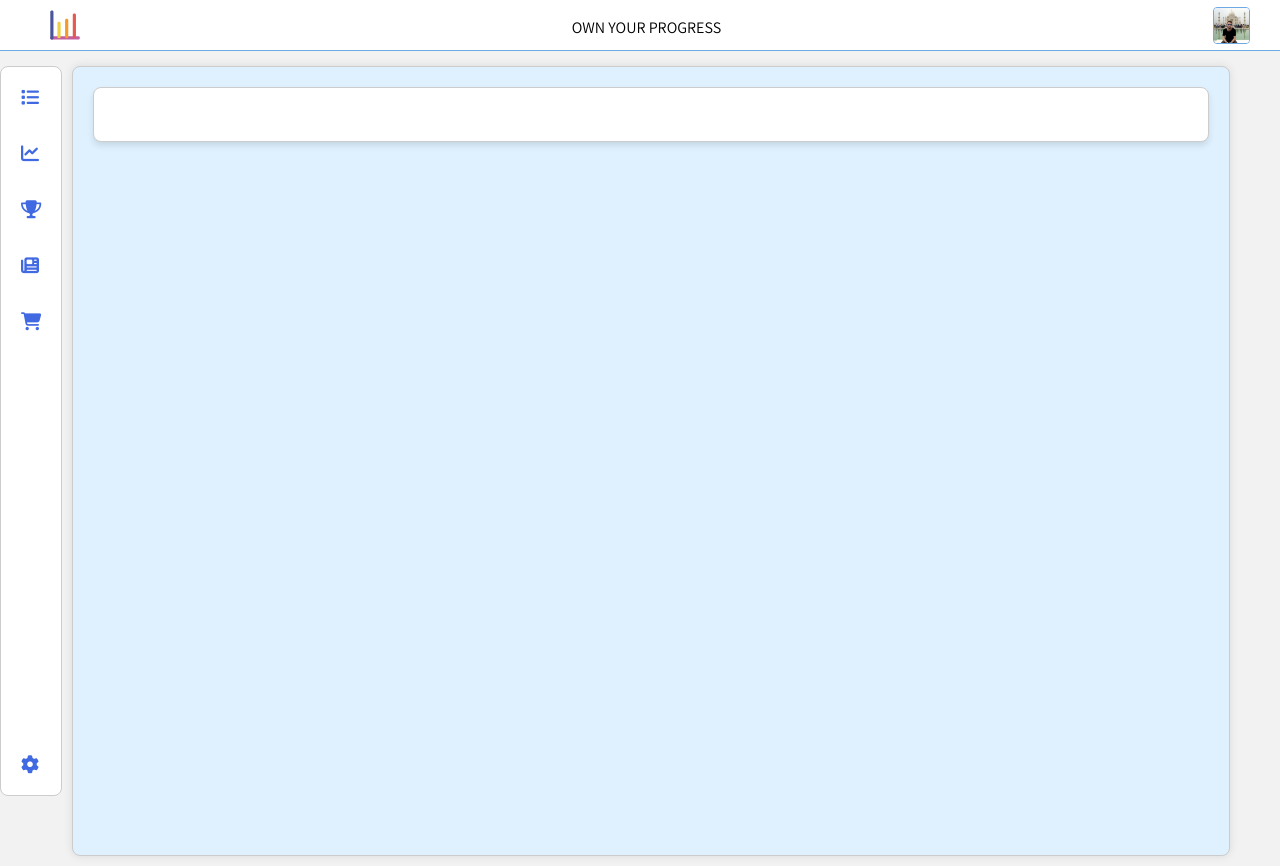
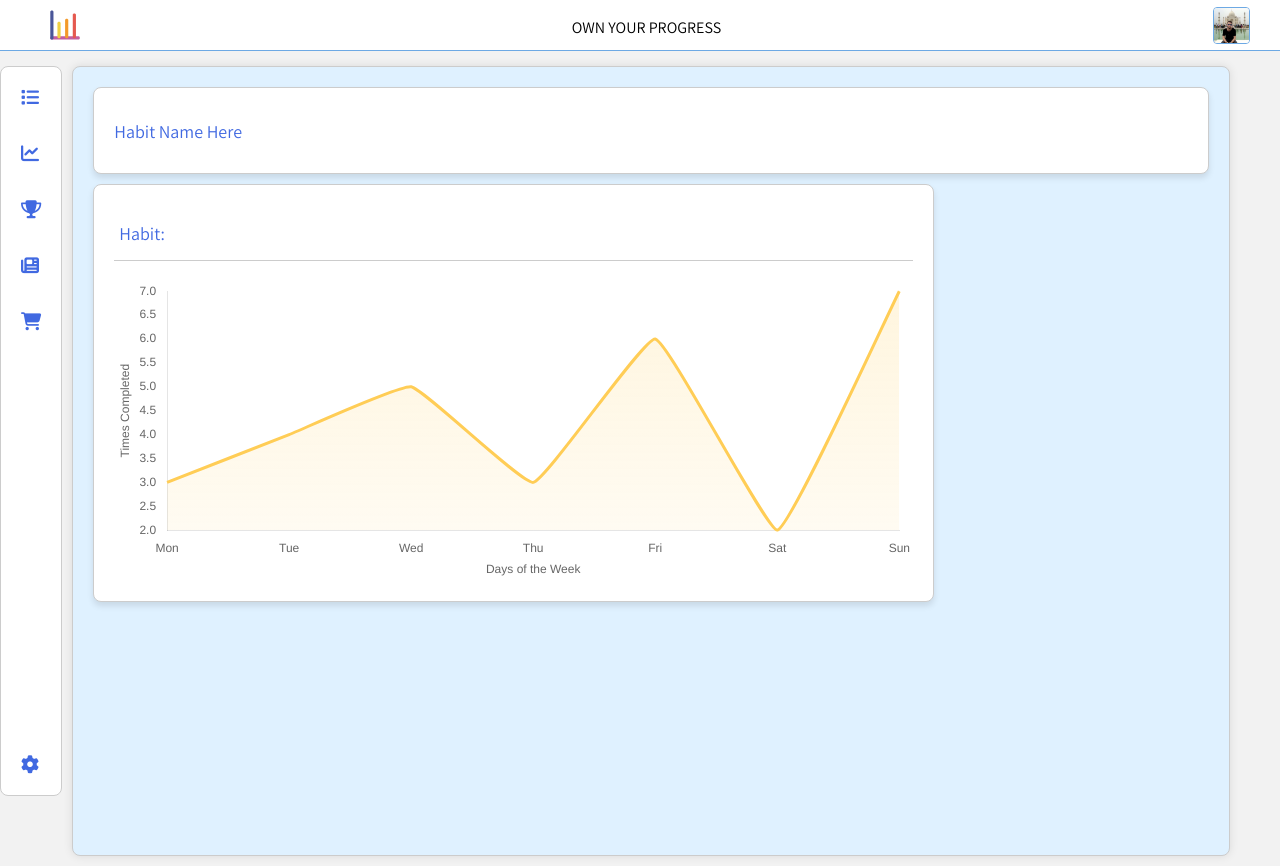
Before and after one commit to joseph-johnson27001/habits_tracker, a Vue app: page /#/habit in a window 1280 px wide. Built offline with nearby package versions, Linux system fonts and the light colour scheme.

Commit message:
Habit line graph

```diff
--- a/src/components/Habits/components/Graphs/HabitLineGraph.vue
+++ b/src/components/Habit/components/Graphs/HabitLineGraph.vue
@@ -1,6 +1,11 @@
 <template>
   <div>
-    <canvas ref="lineChart" height="300"></canvas>
+    <div class="heading-container">
+      <h1>Habit:</h1>
+    </div>
+    <div class="graph-container">
+      <canvas ref="lineChart" height="300"></canvas>
+    </div>
   </div>
 </template>
 
@@ -60,19 +65,19 @@ export default {
               x: {
                 title: {
                   display: true,
-                  text: this.xAxisLabel, // Set x-axis label
+                  text: this.xAxisLabel,
                 },
                 grid: {
-                  display: false, // Hide x-axis gridlines
+                  display: false,
                 },
               },
               y: {
                 title: {
                   display: true,
-                  text: this.yAxisLabel, // Set y-axis label
+                  text: this.yAxisLabel,
                 },
                 grid: {
-                  display: false, // Hide y-axis gridlines
+                  display: false,
                 },
               },
             },
@@ -124,5 +129,16 @@ export default {
 </script>
 
 <style scoped>
-/* Add any custom styles for the chart container here */
+h1 {
+  color: #4169e1;
+  font-weight: 400;
+  font-size: 18px;
+  cursor: pointer;
+  transition: color 0.1s;
+}
+.heading-container {
+  padding: 5px;
+  border-bottom: 1px solid #ccc;
+  margin-bottom: 20px;
+}
 </style>
--- a/src/views/HabitPage.vue
+++ b/src/views/HabitPage.vue
@@ -1,16 +1,53 @@
 <template>
-  <div class="card">
-    <h1>{{ habitId }}</h1>
+  <div>
+    <div class="card">
+      <h1>Habit Name Here</h1>
+    </div>
+    <div class="habit-layout">
+      <div class="card">
+        <HabitLineGraph
+          :habitData="habitData"
+          yAxisLabel="Times Completed"
+          xAxisLabel="Days of the Week"
+        />
+      </div>
+    </div>
   </div>
 </template>
 
 <script>
+import HabitLineGraph from "@/components/Habit/components/Graphs/HabitLineGraph";
+
 export default {
+  components: {
+    HabitLineGraph,
+  },
   props: {
     habitId: {
       type: String,
-      required: true,
     },
+  },
+  data() {
+    return {
+      habitData: {
+        labels: ["Mon", "Tue", "Wed", "Thu", "Fri", "Sat", "Sun"],
+        data: [3, 4, 5, 3, 6, 2, 7],
+      },
+    };
   },
 };
 </script>
+
+<style scoped>
+h1 {
+  color: #4169e1;
+  font-weight: 400;
+  font-size: 18px;
+  cursor: pointer;
+  transition: color 0.1s;
+}
+.habit-layout {
+  display: grid;
+  grid-template-columns: 3fr 1fr;
+}
+</style>
```
